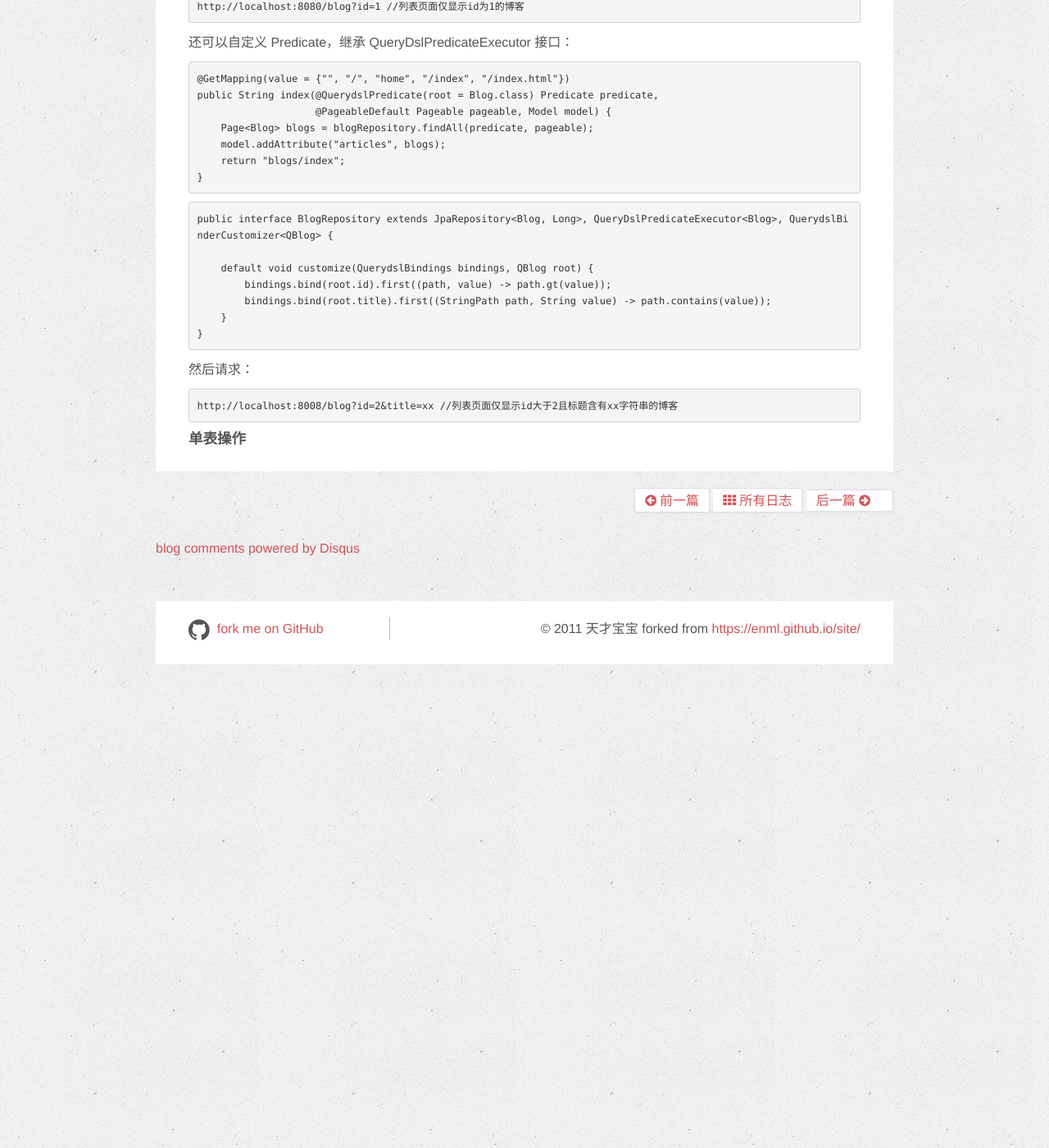
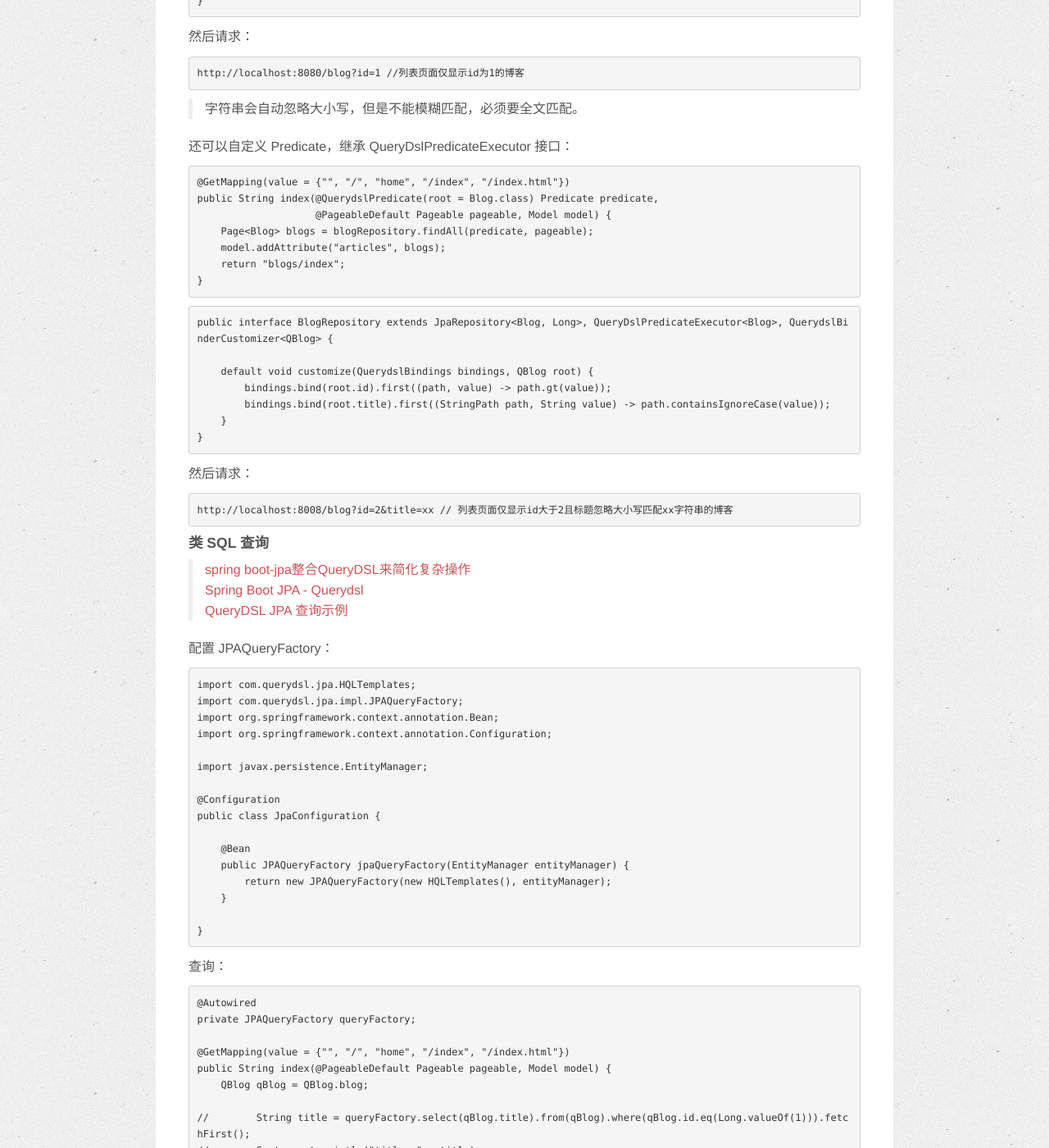
Before and after one commit to wanlp10/wuchao.github.io, a Jekyll site: the page built from _posts/java/2017-08-15-JPA-Criteria-Querydsl.md, in a window 1280 px wide and 1400 px high, scrolled down 6973 px. Shown: the whole window at 82% size. Built offline with Jekyll 4.4.1, drawn with Linux system fonts in a browser that asks for light colours; nearby versions of some CDN libraries; comment, search, counter and statistics services are not loaded; some of the changed text lies outside the part shown.

Commit message:
initial commit.

````diff
--- a/_posts/java/2017-08-15-JPA-Criteria-Querydsl.md
+++ b/_posts/java/2017-08-15-JPA-Criteria-Querydsl.md
@@ -10,7 +10,7 @@ tags : [Java, JPA, Criteria, Querydsl]
 
 > [JPA criteria 查询: 类型安全与面向对象](http://blog.csdn.net/dracotianlong/article/details/28445725)
 
-
+<!--break-->
 
 ### 元模型（Metamodel）
 
@@ -242,14 +242,14 @@ public String index(@RequestParam(value = "activated", required = false, default
 ### Querydsl
 
 > 介绍： [Spring Data JPA with QueryDSL: Repositories made easy](http://dontpanic.42.nl/2011/06/spring-data-jpa-with-querydsl.html)
->
-> [QueryDSL+gradle+idea](http://blog.csdn.net/plm609337931/article/details/66968444?locationNum=4&fps=1)
->
-> [spring boot-jpa整合QueryDSL来简化复杂操作](http://blog.csdn.net/liuchuanhong1/article/details/70244261?utm_source=gold_browser_extension)
->
-> [Spring Boot JPA - Querydsl](https://lufficc.com/blog/spring-boot-jpa-querydsl)
+
+Querydsl 是一个类型安全的 Java 查询框架，支持 JPA, JDO, JDBC, Lucene, Hibernate Search 等标准。类型安全（Type safety）和一致性（Consistency）是它设计的两大准则。在 Spring Boot 中可以很好的弥补 JPA 的不灵活，实现更强大的逻辑。
+
 
 #### 配置
+
+> [QueryDSL+gradle+idea](http://blog.csdn.net/plm609337931/article/details/66968444?locationNum=4&fps=1)
+
 build.gradle
 ```
 dependencies {
@@ -304,8 +304,9 @@ public interface QueryDslPredicateExecutor<T> {
 public String index(@PageableDefault Pageable pageable, Model model) {
     QBlog qBlog = QBlog.blog;
     Predicate predicate = qBlog.id.gt(2);
-    //likeIgnoreCase() 方法实参前后要加上 %
+    // likeIgnoreCase() 方法实参前后要加上 %
     predicate = qBlog.title.containsIgnoreCase("spring").and(predicate);
+    // 搜索id大于2并且标题忽略大小写匹配“spring”字符串
     Page<Blog> blogs = blogRepository.findAll(predicate, pageable);
     model.addAttribute("articles", blogs);
     return "blogs/index";
@@ -332,6 +333,8 @@ public String index(@QuerydslPredicate(root = Blog.class) Predicate predicate,
 ```
 http://localhost:8080/blog?id=1 //列表页面仅显示id为1的博客
 ```
+> 字符串会自动忽略大小写，但是不能模糊匹配，必须要全文匹配。
+
 还可以自定义 Predicate，继承 QueryDslPredicateExecutor 接口：
 ```
 @GetMapping(value = {"", "/", "home", "/index", "/index.html"})
@@ -348,13 +351,102 @@ public interface BlogRepository extends JpaRepository<Blog, Long>, QueryDslPredi
 
     default void customize(QuerydslBindings bindings, QBlog root) {
         bindings.bind(root.id).first((path, value) -> path.gt(value));
-        bindings.bind(root.title).first((StringPath path, String value) -> path.contains(value));
+        bindings.bind(root.title).first((StringPath path, String value) -> path.containsIgnoreCase(value));
     }
 }
 ```
+
 然后请求：
+
 ```
-http://localhost:8008/blog?id=2&title=xx //列表页面仅显示id大于2且标题含有xx字符串的博客
+http://localhost:8008/blog?id=2&title=xx // 列表页面仅显示id大于2且标题忽略大小写匹配xx字符串的博客
 ```
 
-#### 单表操作
+#### 类 SQL 查询
+
+> [spring boot-jpa整合QueryDSL来简化复杂操作](http://blog.csdn.net/liuchuanhong1/article/details/70244261?utm_source=gold_browser_extension)
+>
+> [Spring Boot JPA - Querydsl](https://lufficc.com/blog/spring-boot-jpa-querydsl)
+>
+> [QueryDSL JPA 查询示例](http://blog.csdn.net/xichenguan/article/details/75039816)
+
+配置 JPAQueryFactory：
+```
+import com.querydsl.jpa.HQLTemplates;
+import com.querydsl.jpa.impl.JPAQueryFactory;
+import org.springframework.context.annotation.Bean;
+import org.springframework.context.annotation.Configuration;
+
+import javax.persistence.EntityManager;
+
+@Configuration
+public class JpaConfiguration {
+
+    @Bean
+    public JPAQueryFactory jpaQueryFactory(EntityManager entityManager) {
+        return new JPAQueryFactory(new HQLTemplates(), entityManager);
+    }
+
+}
+```
+
+查询：
+```
+@Autowired
+private JPAQueryFactory queryFactory;
+
+@GetMapping(value = {"", "/", "home", "/index", "/index.html"})
+public String index(@PageableDefault Pageable pageable, Model model) {
+    QBlog qBlog = QBlog.blog;
+
+//        String title = queryFactory.select(qBlog.title).from(qBlog).where(qBlog.id.eq(Long.valueOf(1))).fetchFirst();
+//        System.out.println("title: " + title);
+
+    List<Blog> blogList = queryFactory.selectFrom(qBlog)
+            .where(qBlog.title.containsIgnoreCase("spring"))
+            .offset(pageable.getOffset())
+            .limit(pageable.getPageSize())
+            .orderBy(qBlog.createdDate.desc())
+            .fetch();
+    Long totalElements = queryFactory.selectFrom(qBlog).where(qBlog.title.containsIgnoreCase("spring")).fetchCount();
+    Page<Blog> blogs = new PageImpl<Blog>(blogList, pageable, totalElements);
+
+    model.addAttribute("articles", blogs);
+
+    return "blogs/index";
+}
+```
+
+结合 @QuerydslPredicate 查询：
+```
+@Autowired
+private JPAQueryFactory queryFactory;
+
+@GetMapping(value = {"", "/", "home", "/index", "/index.html"})
+public String index(@QuerydslPredicate(root = Blog.class) Predicate predicate,
+                    @PageableDefault Pageable pageable, Model model) {
+    QBlog qBlog = QBlog.blog;
+
+    List<Blog> blogList = queryFactory.selectFrom(qBlog)
+            .where(predicate)
+            .offset(pageable.getOffset())
+            .limit(pageable.getPageSize())
+            .orderBy(qBlog.createdDate.desc())
+            .fetch();
+
+    Long totalElements = queryFactory.selectFrom(qBlog).where(predicate).fetchCount();
+    Page<Blog> blogs = new PageImpl<Blog>(blogList, pageable, totalElements);
+
+    model.addAttribute("articles", blogs);
+
+    return "blogs/index";
+}
+```
+
+然后请求：
+
+```
+http://localhost:8008/blog?title=spring // 列表页显示忽略大小写模糊匹配”spring“字符串的博客
+```
+
+#### JPAExpressions
````
Also changed, not shown: other parts of _posts/java/2017-08-15-JPA-Criteria-Querydsl.md (+1 -1 lines), _posts/go/2017-12-02-Golang-install-and-configuration.md (+2 -0 lines).
